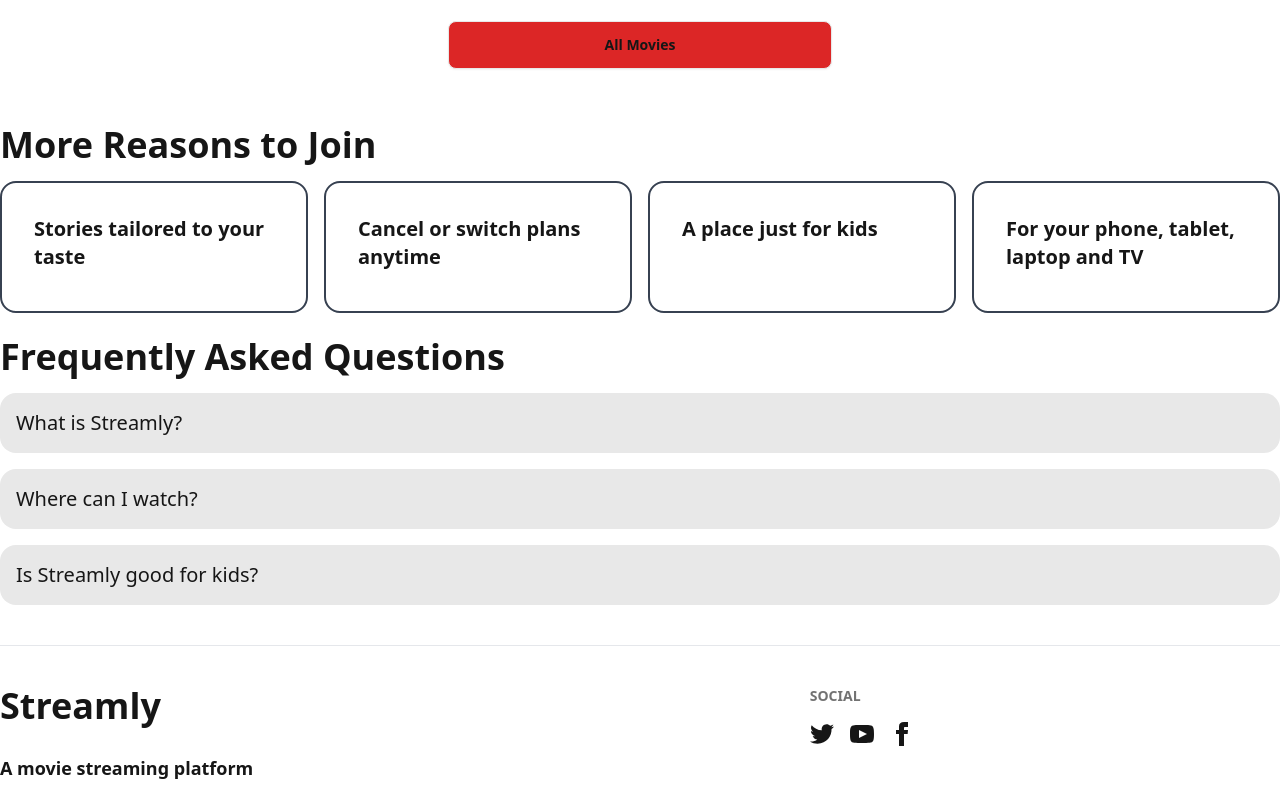
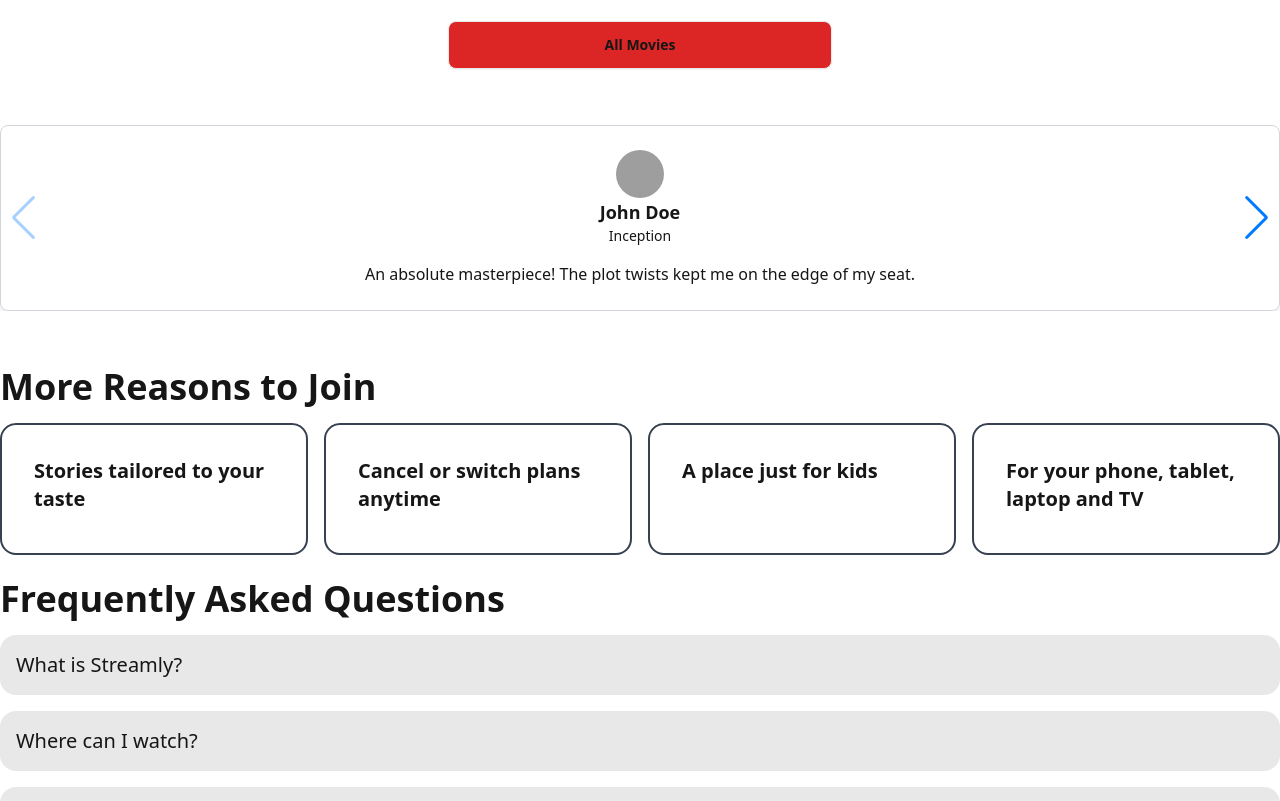
Before and after one commit to hamimbsf/streamly-client, a React (Vite) app: page / in a window 1280 px wide. Shown: the part 1100-1901 px from the top of the page. Built offline with nearby package versions, Linux system fonts and the light colour scheme; no server answers; grey boxes are pictures that could not be loaded.

Commit message:
added dark to the webssite

```diff
--- a/package.json
+++ b/package.json
@@ -25,7 +25,8 @@
     "react-simple-star-rating": "^5.1.7",
     "react-toastify": "^10.0.6",
     "sort-by": "^1.2.0",
-    "sweetalert2": "^11.14.5"
+    "sweetalert2": "^11.14.5",
+    "swiper": "^11.2.0"
   },
   "devDependencies": {
     "@eslint/js": "^9.15.0",
--- a/src/components/content/Movie.jsx
+++ b/src/components/content/Movie.jsx
@@ -25,8 +25,8 @@ const Movie = ({ movie, isBtn, handleDelteFavorite }) => {
           className="w-full h-48 object-center object-cover"
         />
         {/* Movie Info */}
-        <div className="p-4 h-[35vh] lg:h-[35vh] md:h-[25vh] flex flex-col justify-between">
-          <h3 className="text-xl font-bold mb-2">{title}</h3>
+        <div className="p-4 h-[35vh] lg:h-[40vh] md:h-[25vh] flex flex-col justify-between">
+          <h3 className="text-lg font-semibold mb-2">{title}</h3>
           <p className="mb-1">
             {genre ||
               genre?.map((category, index) => (
--- /dev/null
+++ b/src/components/static/ExtraSection/ReviewsCard.jsx
@@ -0,0 +1,21 @@
+const ReviewsCard = ({ item }) => {
+  const { avatar, name, movie, review } = item;
+  return (
+    <div className="w-full border border-gray-300 rounded-lg shadow-lg p-6 container mx-auto">
+      <div className="flex flex-col justify-center items-center text-center mb-4">
+        <img
+          src={avatar}
+          alt="Reviewer avatar"
+          className="w-12 h-12 rounded-full object-cover"
+        />
+        <div>
+          <h3 className="text-lg font-semibold">{name}</h3>
+          <p className="text-sm">{movie}</p>
+        </div>
+      </div>
+      <p className="text-base text-center">{review}</p>
+    </div>
+  );
+};
+
+export default ReviewsCard;
--- a/src/components/static/ExtraSection/Testimonial.jsx
+++ b/src/components/static/ExtraSection/Testimonial.jsx
@@ -1,5 +1,109 @@
+import { Navigation, Pagination, Scrollbar, A11y } from "swiper/modules";
+
+import { Swiper, SwiperSlide } from "swiper/react";
+
+// Import Swiper styles
+import "swiper/css";
+import "swiper/css/navigation";
+import "swiper/css/pagination";
+import ReviewsCard from "./ReviewsCard";
 const Testimonial = () => {
-  return <div>Testimonial</div>;
+  const reviews = [
+    {
+      id: 1,
+      name: "John Doe",
+      movie: "Inception",
+      avatar:
+        "https://plus.unsplash.com/premium_photo-1671656349218-5218444643d8?w=800&auto=format&fit=crop&q=60&ixlib=rb-4.0.3&ixid=M3wxMjA3fDB8MHxzZWFyY2h8MXx8YXZhdGFyfGVufDB8fDB8fHww",
+      review:
+        "An absolute masterpiece! The plot twists kept me on the edge of my seat.",
+    },
+    {
+      id: 2,
+      name: "Jane Smith",
+      movie: "The Dark Knight",
+      avatar:
+        "https://images.unsplash.com/photo-1663893364107-a6ecd06cf615?w=800&auto=format&fit=crop&q=60&ixlib=rb-4.0.3&ixid=M3wxMjA3fDB8MHxzZWFyY2h8MTF8fGF2YXRhcnxlbnwwfHwwfHx8MA%3D%3D",
+      review:
+        "Christopher Nolan nailed it again! Heath Ledger's Joker is unforgettable.",
+    },
+    {
+      id: 3,
+      name: "Robert Brown",
+      movie: "Avatar",
+      avatar:
+        "https://images.unsplash.com/photo-1636041282783-e218bb0a217b?w=800&auto=format&fit=crop&q=60&ixlib=rb-4.0.3&ixid=M3wxMjA3fDB8MHxzZWFyY2h8MTJ8fGF2YXRhcnxlbnwwfHwwfHx8MA%3D%3D",
+      review:
+        "Visually stunning and immersive. A true pioneer in filmmaking technology.",
+    },
+    {
+      id: 4,
+      name: "Emily Davis",
+      movie: "Titanic",
+      avatar:
+        "https://images.unsplash.com/photo-1438761681033-6461ffad8d80?w=800&auto=format&fit=crop&q=60&ixlib=rb-4.0.3&ixid=M3wxMjA3fDB8MHxzZWFyY2h8Nnx8YXZhdGFyfGVufDB8fDB8fHww",
+      review:
+        "A timeless classic. The love story and the tragedy hit hard every time.",
+    },
+    {
+      id: 5,
+      name: "Michael Taylor",
+      movie: "Interstellar",
+      avatar:
+        "https://images.unsplash.com/photo-1543610892-0b1f7e6d8ac1?w=800&auto=format&fit=crop&q=60&ixlib=rb-4.0.3&ixid=M3wxMjA3fDB8MHxzZWFyY2h8NHx8YXZhdGFyfGVufDB8fDB8fHww",
+      review:
+        "A brilliant exploration of time and space. The emotional depth is astonishing.",
+    },
+    {
+      id: 6,
+      name: "Sarah Wilson",
+      movie: "The Shawshank Redemption",
+      avatar:
+        "https://images.unsplash.com/photo-1438761681033-6461ffad8d80?w=800&auto=format&fit=crop&q=60&ixlib=rb-4.0.3&ixid=M3wxMjA3fDB8MHxzZWFyY2h8Nnx8YXZhdGFyfGVufDB8fDB8fHww",
+      review:
+        "A profound story of hope and friendship. One of the best movies ever made.",
+    },
+    {
+      id: 7,
+      name: "David Johnson",
+      movie: "The Godfather",
+      avatar:
+        "https://plus.unsplash.com/premium_photo-1689977807477-a579eda91fa2?w=800&auto=format&fit=crop&q=60&ixlib=rb-4.0.3&ixid=M3wxMjA3fDB8MHxzZWFyY2h8NXx8YXZhdGFyfGVufDB8fDB8fHww",
+      review:
+        "A cinematic masterpiece. The story and performances are legendary.",
+    },
+    {
+      id: 8,
+      name: "Olivia Martinez",
+      movie: "Parasite",
+      avatar:
+        "https://images.unsplash.com/photo-1438761681033-6461ffad8d80?w=800&auto=format&fit=crop&q=60&ixlib=rb-4.0.3&ixid=M3wxMjA3fDB8MHxzZWFyY2h8Nnx8YXZhdGFyfGVufDB8fDB8fHww",
+      review:
+        "A brilliant critique of class struggle. The storytelling is superb and gripping.",
+    },
+  ];
+
+  return (
+    <>
+      <div className=" my-14 ">
+        <Swiper
+          // install Swiper modules
+          modules={[Navigation, Pagination, Scrollbar, A11y]}
+          spaceBetween={50}
+          slidesPerView={1}
+          navigation
+          // onSwiper={(swiper) => console.log(swiper)}
+          // onSlideChange={() => console.log("slide change")}
+        >
+          {reviews.map((item) => (
+            <SwiperSlide key={item.id}>
+              <ReviewsCard item={item} />
+            </SwiperSlide>
+          ))}
+        </Swiper>
+      </div>
+    </>
+  );
 };
 
 export default Testimonial;
--- a/src/components/static/Footer.jsx
+++ b/src/components/static/Footer.jsx
@@ -1,4 +1,5 @@
 import React from "react";
+import { Link } from "react-router-dom";
 
 export const Footer = () => {
   return (
@@ -28,7 +29,7 @@ export const Footer = () => {
       <nav>
         <h6 className="footer-title">Social</h6>
         <div className="grid grid-flow-col gap-4">
-          <a>
+          <Link target="_blank" to="https://x.com/HamimBsf">
             <svg
               xmlns="http://www.w3.org/2000/svg"
               width="24"
@@ -38,19 +39,11 @@ export const Footer = () => {
             >
               <path d="M24 4.557c-.883.392-1.832.656-2.828.775 1.017-.609 1.798-1.574 2.165-2.724-.951.564-2.005.974-3.127 1.195-.897-.957-2.178-1.555-3.594-1.555-3.179 0-5.515 2.966-4.797 6.045-4.091-.205-7.719-2.165-10.148-5.144-1.29 2.213-.669 5.108 1.523 6.574-.806-.026-1.566-.247-2.229-.616-.054 2.281 1.581 4.415 3.949 4.89-.693.188-1.452.232-2.224.084.626 1.956 2.444 3.379 4.6 3.419-2.07 1.623-4.678 2.348-7.29 2.04 2.179 1.397 4.768 2.212 7.548 2.212 9.142 0 14.307-7.721 13.995-14.646.962-.695 1.797-1.562 2.457-2.549z"></path>
             </svg>
-          </a>
-          <a>
-            <svg
-              xmlns="http://www.w3.org/2000/svg"
-              width="24"
-              height="24"
-              viewBox="0 0 24 24"
-              className="fill-current"
-            >
-              <path d="M19.615 3.184c-3.604-.246-11.631-.245-15.23 0-3.897.266-4.356 2.62-4.385 8.816.029 6.185.484 8.549 4.385 8.816 3.6.245 11.626.246 15.23 0 3.897-.266 4.356-2.62 4.385-8.816-.029-6.185-.484-8.549-4.385-8.816zm-10.615 12.816v-8l8 3.993-8 4.007z"></path>
-            </svg>
-          </a>
-          <a>
+          </Link>
+          <Link
+            target="_blank"
+            to="https://www.facebook.com/MuhammodHamimHossain"
+          >
             <svg
               xmlns="http://www.w3.org/2000/svg"
               width="24"
@@ -60,7 +53,7 @@ export const Footer = () => {
             >
               <path d="M9 8h-3v4h3v12h5v-12h3.642l.358-4h-4v-1.667c0-.955.192-1.333 1.115-1.333h2.885v-5h-3.808c-3.596 0-5.192 1.583-5.192 4.615v3.385z"></path>
             </svg>
-          </a>
+          </Link>
         </div>
       </nav>
     </footer>
--- a/src/home/Home.jsx
+++ b/src/home/Home.jsx
@@ -6,6 +6,7 @@ import SpecialFeatures from "../components/static/ExtraSection/SpecialFeatures";
 import { useContext } from "react";
 import { AuthContext } from "../provider/AuthProvider";
 import { Helmet } from "react-helmet";
+import Testimonial from "../components/static/ExtraSection/Testimonial";
 
 const Home = () => {
   const { user } = useContext(AuthContext);
@@ -41,6 +42,7 @@ const Home = () => {
       )}
 
       <FeaturedMovies />
+      <Testimonial />
       <SpecialFeatures />
       <Answer />
     </div>
--- a/src/page/AboutUs.jsx
+++ b/src/page/AboutUs.jsx
@@ -6,7 +6,7 @@ const AboutUs = () => {
       <Helmet>
         <title>Streamly || About Us</title>
       </Helmet>
-      <div className="container mx-auto my-16 space-y-4">
+      <div className="container mx-auto my-16 space-y-4 px-4 md:px-0">
         <h1 className="text-4xl font-bold">About Us</h1>
         <p>
           Welcome to Streamly, your ultimate destination for everything movies!
--- a/src/page/AllMovies.jsx
+++ b/src/page/AllMovies.jsx
@@ -30,7 +30,7 @@ const AllMovies = () => {
             className="input input-bordered w-24 md:w-auto"
           />
         </div>
-        <div className="grid px-4 md:px-0 md:grid-cols-3 grid-cols-1 gap-4">
+        <div className="grid px-4 md:px-0 md:grid-cols-4 grid-cols-1 gap-4">
           {allMovies.length === 0 ? (
             <p> </p>
           ) : (
```
Also changed, not shown: 1 other file (tests, documents, lock files or other folders).
